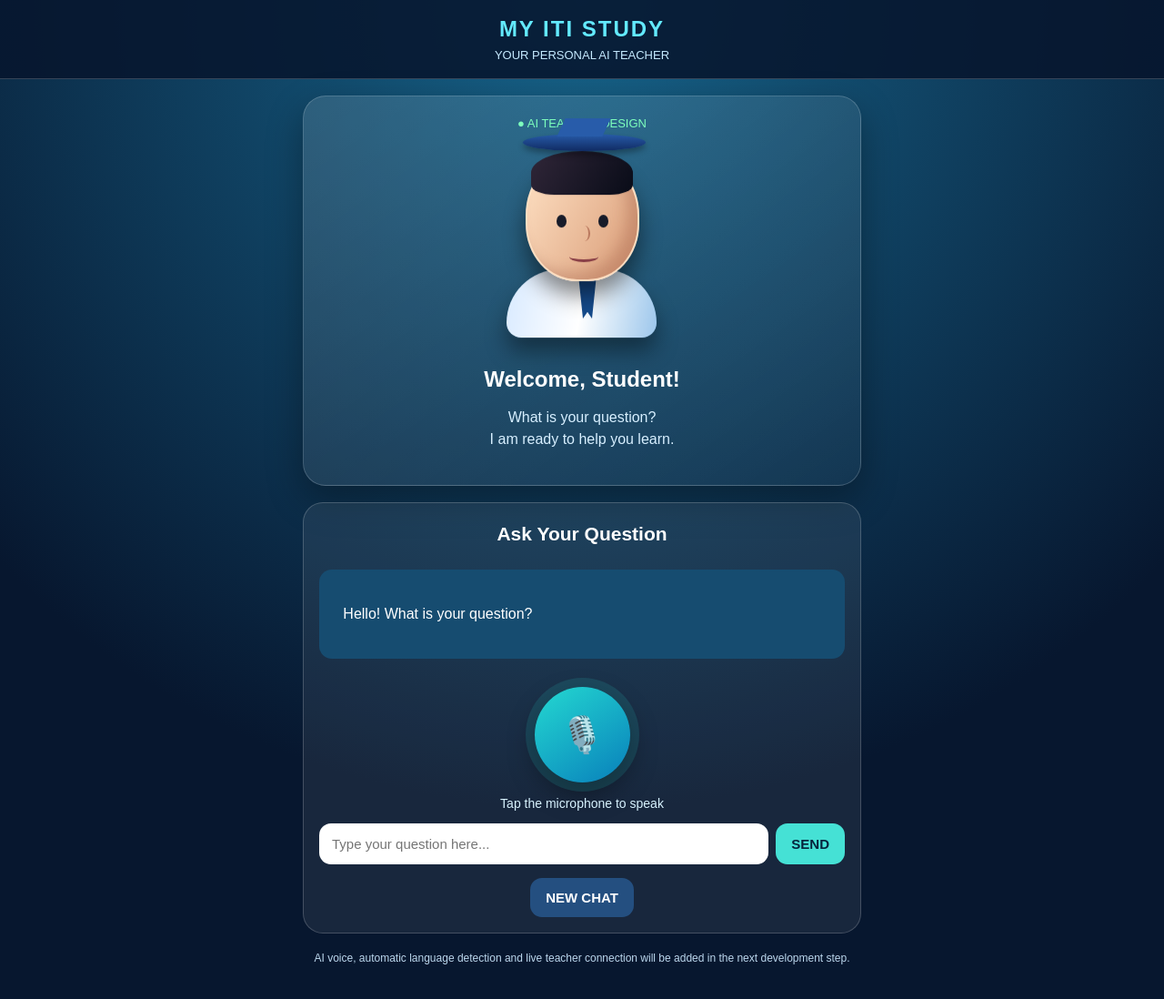
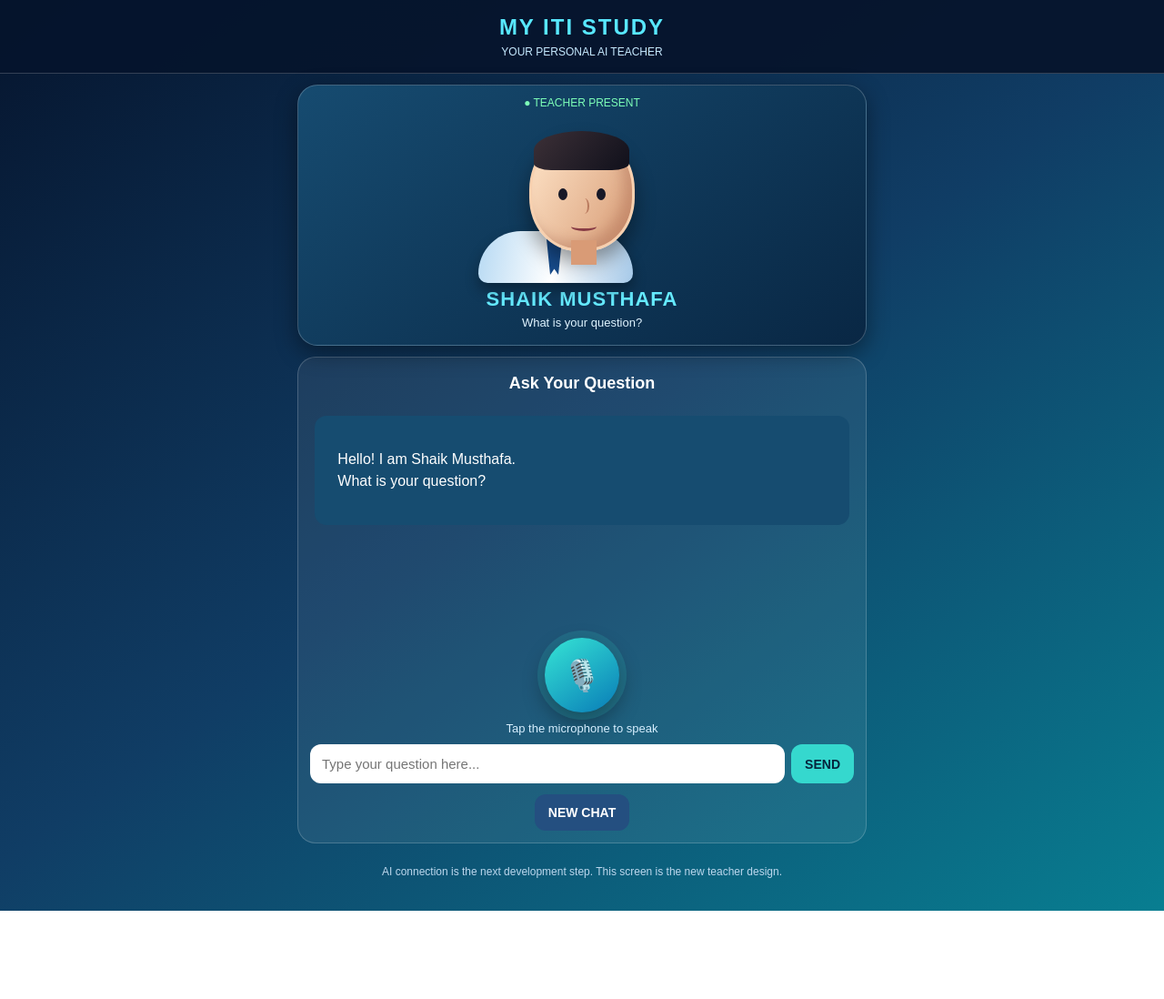
Before and after one commit to shaikmusthafayt-rgb/my-iti-study, a plain HTML site: page ai-teacher.html in a window 1280 px wide. Shown: the whole page at 91% size. After the commit the page ends 1001 px from the top, so only its background shows below. Drawn offline with Linux system fonts and the light colour scheme.

Commit message:
Update ai-teacher.html

```diff
--- a/ai-teacher.html
+++ b/ai-teacher.html
@@ -4,7 +4,7 @@
 <head>
 <meta charset="UTF-8">
 <meta name="viewport" content="width=device-width, initial-scale=1.0">
-<title>MY ITI STUDY - AI Teacher</title>
+<title>SHAIK MUSTHAFA - AI TEACHER</title>
 
 <style>
 *{box-sizing:border-box}
@@ -12,266 +12,255 @@
 body{
  margin:0;
  font-family:Arial,sans-serif;
+ background:linear-gradient(145deg,#06152e,#103d65,#087e91);
  color:white;
  min-height:100vh;
- background:radial-gradient(circle at top,#17658c,#07172f 70%);
 }
 
 header{
  text-align:center;
- padding:18px;
- background:#06152ddd;
+ padding:16px 10px;
+ background:#06152df2;
  border-bottom:1px solid #ffffff30;
 }
 
 header h2{
  margin:0;
- color:#63eaff;
+ color:#58e8ff;
  letter-spacing:2px;
 }
 
 header p{
- margin:7px 0 0;
- color:#c6eaff;
- font-size:13px;
+ margin:6px 0 0;
+ font-size:12px;
+ color:#c7eaff;
 }
 
 .container{
  max-width:650px;
  margin:auto;
- padding:18px;
+ padding:12px;
 }
 
+/* TEACHER ALWAYS VISIBLE */
+
 .teacher{
+ position:sticky;
+ top:0;
+ z-index:5;
  text-align:center;
- padding:22px 12px;
- border:1px solid #ffffff30;
- border-radius:25px;
- background:linear-gradient(145deg,#ffffff20,#ffffff08);
- box-shadow:0 15px 40px #0005;
+ padding:12px 10px;
+ background:linear-gradient(145deg,#164b70,#092744);
+ border:1px solid #ffffff35;
+ border-radius:22px;
+ box-shadow:0 8px 25px #0006;
 }
 
-.status{
- color:#7dffbd;
- font-size:13px;
-}
-
-.stage{
- height:250px;
- display:flex;
- justify-content:center;
- align-items:center;
- perspective:800px;
+.online{
+ color:#7dffb8;
+ font-size:12px;
 }
 
 .avatar{
- width:190px;
- height:220px;
+ width:175px;
+ height:185px;
+ margin:8px auto 0;
  position:relative;
- animation:float 3s ease-in-out infinite;
-}
-
-@keyframes float{
- 0%,100%{transform:translateY(0)}
- 50%{transform:translateY(-9px)}
+ display:flex;
+ justify-content:center;
 }
 
 .head{
  position:absolute;
  top:18px;
- left:33px;
- width:125px;
- height:140px;
+ width:116px;
+ height:130px;
  border-radius:48% 48% 45% 45%;
- background:linear-gradient(120deg,#ffe2c5,#d99b76);
- box-shadow:inset -12px -8px 15px #9c594455,0 15px 25px #0007;
- border:2px solid #ffdfc2;
+ background:linear-gradient(120deg,#ffe5c9,#d79b75);
+ border:3px solid #f7d0af;
+ box-shadow:inset -10px -8px 14px #9c594455,
+ 0 12px 22px #0006;
 }
 
 .hair{
  position:absolute;
  top:-5px;
- left:4px;
- width:112px;
- height:48px;
- background:linear-gradient(120deg,#302638,#090c18);
- border-radius:55% 55% 25% 25%;
-}
-
-.cap{
- position:absolute;
- top:-24px;
- left:-5px;
- width:135px;
- height:19px;
- background:linear-gradient(#285caa,#102b63);
- border-radius:50%;
- box-shadow:0 4px 7px #0005;
-}
-
-.cap:before{
- content:"";
- position:absolute;
- top:-17px;
- left:42px;
- width:50px;
- height:20px;
- background:#285caa;
- transform:skew(-25deg);
+ left:2px;
+ width:105px;
+ height:43px;
+ border-radius:55% 55% 20% 20%;
+ background:linear-gradient(130deg,#3c3037,#10101b);
 }
 
 .eye{
  position:absolute;
- top:65px;
- width:11px;
- height:14px;
- background:#171b29;
+ top:58px;
+ width:10px;
+ height:13px;
+ background:#171827;
  border-radius:50%;
 }
 
-.eye.left{left:32px}
-.eye.right{right:32px}
+.eye.left{left:29px}
+.eye.right{right:29px}
 
 .nose{
  position:absolute;
- top:77px;
- left:57px;
- width:12px;
+ top:69px;
+ left:53px;
+ width:10px;
  height:17px;
- border-right:2px solid #b9785e;
+ border-right:2px solid #b8795d;
  border-radius:50%;
 }
 
 .mouth{
  position:absolute;
- top:105px;
- left:46px;
- width:32px;
- height:12px;
- border-bottom:3px solid #873d45;
+ top:95px;
+ left:43px;
+ width:28px;
+ height:10px;
+ border-bottom:3px solid #883c45;
  border-radius:50%;
 }
 
-.body{
+.neck{
  position:absolute;
- top:145px;
- left:12px;
- width:165px;
- height:75px;
- background:linear-gradient(100deg,#d8eaff,#fff,#9dc7ec);
- border-radius:65px 65px 18px 18px;
- box-shadow:0 15px 25px #0006;
+ bottom:-18px;
+ left:43px;
+ width:28px;
+ height:27px;
+ background:#d99b76;
+}
+
+.shirt{
+ position:absolute;
+ top:126px;
+ left:-27px;
+ width:170px;
+ height:57px;
+ background:linear-gradient(100deg,#b6d9f3,#ffffff,#a6c9e8);
+ border-radius:55px 55px 12px 12px;
+ box-shadow:0 8px 15px #0005;
 }
 
 .tie{
  position:absolute;
- top:151px;
- left:91px;
- width:20px;
- height:48px;
- background:#164b8b;
+ top:130px;
+ left:48px;
+ width:18px;
+ height:44px;
+ background:#174b8b;
  clip-path:polygon(0 0,100% 0,75% 100%,50% 85%,25% 100%);
 }
 
-.teacher h2{
- margin:10px 0;
- font-size:24px;
+.teacher-name{
+ margin:3px 0;
+ font-size:22px;
+ font-weight:bold;
+ color:#65eaff;
+ letter-spacing:1px;
 }
 
-.teacher p{
- color:#d7efff;
- line-height:1.5;
+.teacher-line{
+ margin:5px 0;
+ font-size:13px;
+ color:#e0f4ff;
 }
 
+/* CHAT AREA */
+
 .chat{
- margin-top:18px;
- padding:17px;
- border-radius:22px;
+ margin-top:12px;
  background:#ffffff12;
  border:1px solid #ffffff30;
+ border-radius:20px;
+ padding:13px;
 }
 
-.question-title{
+.chat-title{
  text-align:center;
- font-size:21px;
+ font-size:18px;
  font-weight:bold;
- margin:5px 0 18px;
+ margin:5px 0 12px;
 }
 
 .messages{
- min-height:100px;
- max-height:250px;
- overflow:auto;
+ height:240px;
+ overflow-y:auto;
+ padding:5px;
+ scroll-behavior:smooth;
 }
 
 .msg{
- padding:13px;
- margin:9px 0;
- border-radius:14px;
+ padding:12px;
+ margin:8px 0;
+ border-radius:13px;
  line-height:1.5;
  white-space:pre-wrap;
+ overflow-wrap:anywhere;
 }
 
 .bot{background:#164c70}
-.user{background:#087c70;text-align:right}
+.user{
+ background:#087c70;
+ text-align:right;
+}
 
 .inputrow{
  display:flex;
- gap:8px;
- margin-top:14px;
+ gap:7px;
+ margin-top:10px;
 }
 
 input{
  flex:1;
  min-width:0;
- padding:14px;
+ padding:13px;
  border:0;
- border-radius:13px;
+ border-radius:12px;
  font-size:15px;
 }
 
 button{
  border:0;
- border-radius:13px;
- padding:13px 17px;
+ border-radius:12px;
+ padding:12px 15px;
  font-weight:bold;
- font-size:15px;
+ font-size:14px;
  cursor:pointer;
- background:#45e1d5;
+}
+
+.send{
+ background:#35d8ce;
  color:#06243c;
 }
 
 .mic-area{
  text-align:center;
- margin:22px 0 12px;
+ margin:17px 0 10px;
 }
 
 .mic{
- width:105px;
- height:105px;
+ width:82px;
+ height:82px;
  border-radius:50%;
- font-size:39px;
+ background:linear-gradient(145deg,#36e5d5,#087bb7);
  color:white;
- background:linear-gradient(145deg,#24d9d1,#087fbb);
- box-shadow:0 0 0 10px #27d9d122,0 12px 30px #0006;
-}
-
-.mic:active{
- transform:scale(.94);
+ font-size:34px;
+ box-shadow:0 0 0 8px #35e5d522,
+ 0 10px 25px #0006;
 }
 
 .mic-text{
- margin-top:15px;
- color:#d8f3ff;
- font-size:14px;
+ margin-top:10px;
+ font-size:13px;
+ color:#d7efff;
 }
 
 .actions{
- display:flex;
- justify-content:center;
- gap:10px;
- margin-top:15px;
- flex-wrap:wrap;
+ text-align:center;
+ margin-top:12px;
 }
 
 .actions button{
@@ -281,11 +270,12 @@ button{
 
 .note{
  text-align:center;
+ font-size:12px;
  color:#bdd8ee;
- font-size:12px;
  line-height:1.5;
- margin:18px 5px;
+ padding:10px;
 }
+
 </style>
 </head>
 
@@ -300,53 +290,62 @@ button{
 
 <section class="teacher">
 
- <div class="status">● AI TEACHER DESIGN</div>
+ <div class="online">● TEACHER PRESENT</div>
 
- <div class="stage">
  <div class="avatar">
-   <div class="body"></div>
+
+  <div class="shirt"></div>
   <div class="tie"></div>
 
   <div class="head">
    <div class="hair"></div>
-    <div class="cap"></div>
    <div class="eye left"></div>
    <div class="eye right"></div>
    <div class="nose"></div>
    <div class="mouth"></div>
-   </div>
-  </div>
+   <div class="neck"></div>
   </div>
 
- <h2>Welcome, Student!</h2>
- <p>What is your question?<br>
- I am ready to help you learn.</p>
+ </div>
+
+ <div class="teacher-name">
+  SHAIK MUSTHAFA
+ </div>
+
+ <div class="teacher-line">
+  What is your question?
+ </div>
 
 </section>
 
 <section class="chat">
 
- <div class="question-title">
+ <div class="chat-title">
   Ask Your Question
  </div>
 
  <div class="messages" id="messages">
   <div class="msg bot">
-   Hello! What is your question?
+   Hello! I am Shaik Musthafa.
+   What is your question?
   </div>
  </div>
 
  <div class="mic-area">
-  <button class="mic" onclick="micMessage()">🎙️</button>
+  <button class="mic" onclick="startMic()">🎙️</button>
   <div class="mic-text" id="micText">
    Tap the microphone to speak
   </div>
  </div>
 
  <div class="inputrow">
-  <input id="question"
-   placeholder="Type your question here...">
-  <button onclick="sendMessage()">SEND</button>
+  <input
+   id="question"
+   placeholder="Type your question here..."
+  >
+  <button class="send" onclick="sendMessage()">
+   SEND
+  </button>
  </div>
 
  <div class="actions">
@@ -356,43 +355,76 @@ button{
 </section>
 
 <p class="note">
- AI voice, automatic language detection and live teacher
- connection will be added in the next development step.
+ AI connection is the next development step.
+ This screen is the new teacher design.
 </p>
 
 </div>
 
 <script>
+
+function addMessage(text,type){
+ const messages=document.getElementById("messages");
+ const item=document.createElement("div");
+ item.className="msg "+type;
+ item.textContent=text;
+ messages.appendChild(item);
+ messages.scrollTop=messages.scrollHeight;
+}
+
 function sendMessage(){
  const input=document.getElementById("question");
- const messages=document.getElementById("messages");
  const q=input.value.trim();
 
  if(!q)return;
 
- const user=document.createElement("div");
- user.className="msg user";
- user.textContent=q;
- messages.appendChild(user);
+ addMessage(q,"user");
+ input.value="";
 
- const bot=document.createElement("div");
- bot.className="msg bot";
- bot.textContent=
- "Your question is received. The real AI connection is not connected yet.";
- messages.appendChild(bot);
-
- input.value="";
- messages.scrollTop=messages.scrollHeight;
+ addMessage(
+  "Your question is received. The real AI connection is not connected yet.",
+  "bot"
+ );
 }
 
-function micMessage(){
- document.getElementById("micText").textContent=
- "Microphone connection will be added in the next step.";
+function startMic(){
+ const micText=document.getElementById("micText");
+
+ const SpeechRecognition=
+  window.SpeechRecognition ||
+  window.webkitSpeechRecognition;
+
+ if(!SpeechRecognition){
+  micText.textContent=
+   "Voice recognition is not supported in this browser.";
+  return;
+ }
+
+ const recognition=new SpeechRecognition();
+
+ recognition.lang="en-IN";
+ recognition.interimResults=false;
+
+ micText.textContent="Listening...";
+
+ recognition.onresult=function(event){
+  const spoken=event.results[0][0].transcript;
+  document.getElementById("question").value=spoken;
+  micText.textContent="Voice received. Press SEND.";
+ };
+
+ recognition.onerror=function(){
+  micText.textContent="Could not hear. Please try again.";
+ };
+
+ recognition.onend=function(){};
+
+ recognition.start();
 }
 
 function clearChat(){
  document.getElementById("messages").innerHTML=
- '<div class="msg bot">Hello! What is your question?</div>';
+ '<div class="msg bot">Hello! I am Shaik Musthafa. What is your question?</div>';
  document.getElementById("micText").textContent=
  "Tap the microphone to speak";
 }
@@ -402,6 +434,7 @@ document.getElementById("question").addEventListener(
   if(e.key==="Enter")sendMessage();
  }
 );
+
 </script>
 
 </body>
```
Lines whose indentation alone changed are shown as unchanged.
